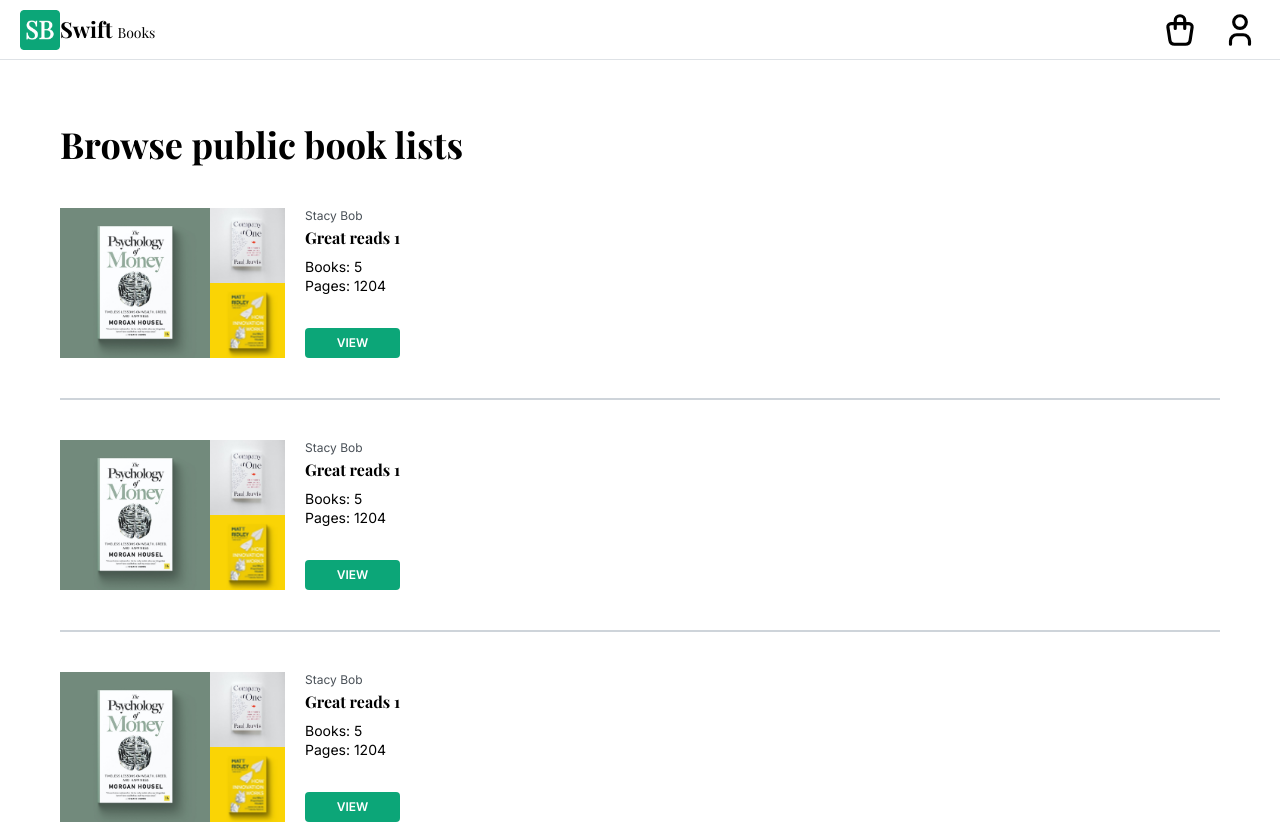
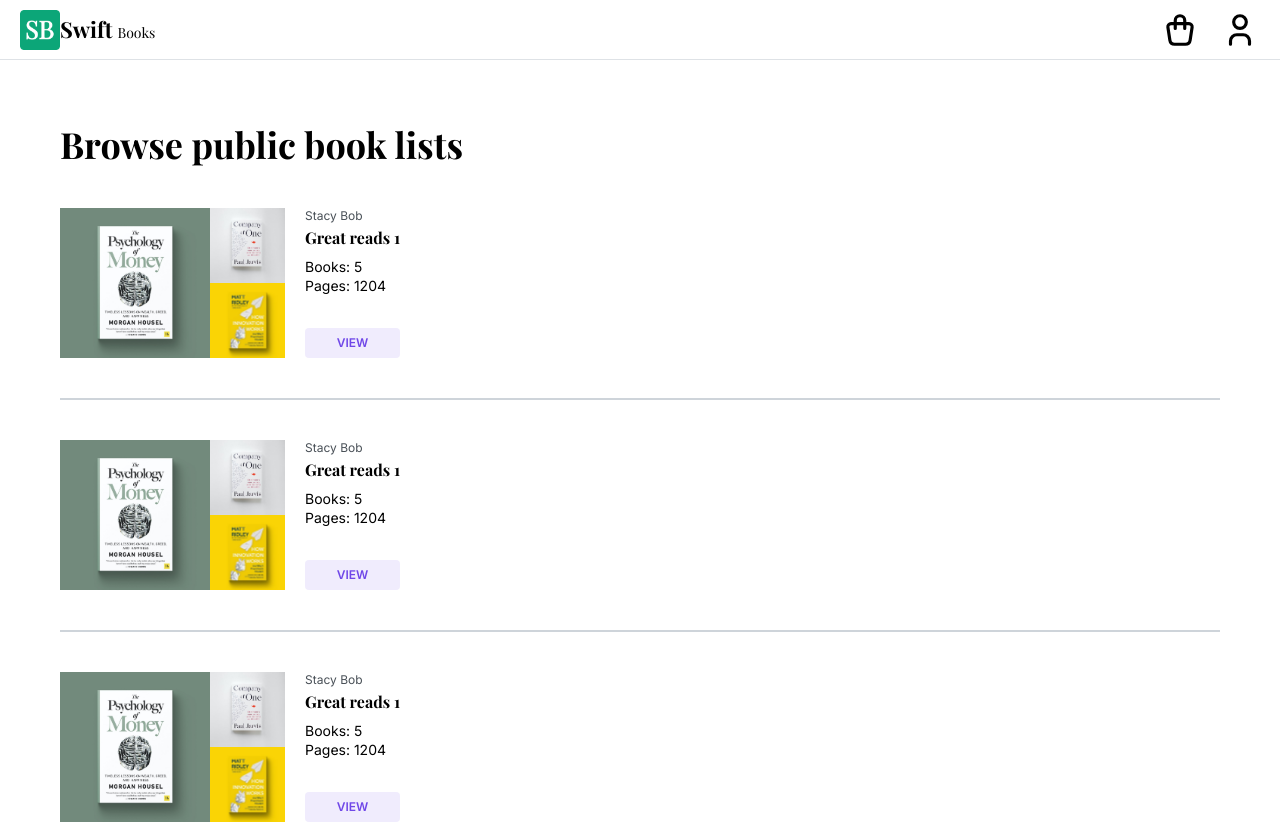
Before and after one commit to kovalromank/swiftbooks, a Next.js app in the folder web/: page /book-lists in a window 1280 px wide. Shown: the top 824 px of the page. Built offline with nearby package versions, Linux system fonts and the light colour scheme; a web font is replaced by a local one.

Commit message:
make book list view button secondary color, turn it into an anchor element

```diff
--- a/web/src/components/book-list/book-list.tsx
+++ b/web/src/components/book-list/book-list.tsx
@@ -4,6 +4,7 @@ import { Button, Title } from "@mantine/core";
 import { BookListThumb } from "@/components/book-list/book-list-thumb";
 
 import classes from "./book-list.module.css";
+import Link from "next/link";
 
 export const BookList: FC = () => {
   return (
@@ -17,7 +18,13 @@ export const BookList: FC = () => {
         <div className={classes.info}>Books: 5</div>
         <div className={classes.info}>Pages: 1204</div>
         <div className={classes.spacer}></div>
-        <Button variant="filled" size="xs">
+        <Button
+          component={Link}
+          variant="light"
+          color="violet"
+          size="xs"
+          href="/book-lists/view/123"
+        >
           VIEW
         </Button>
       </div>
```
